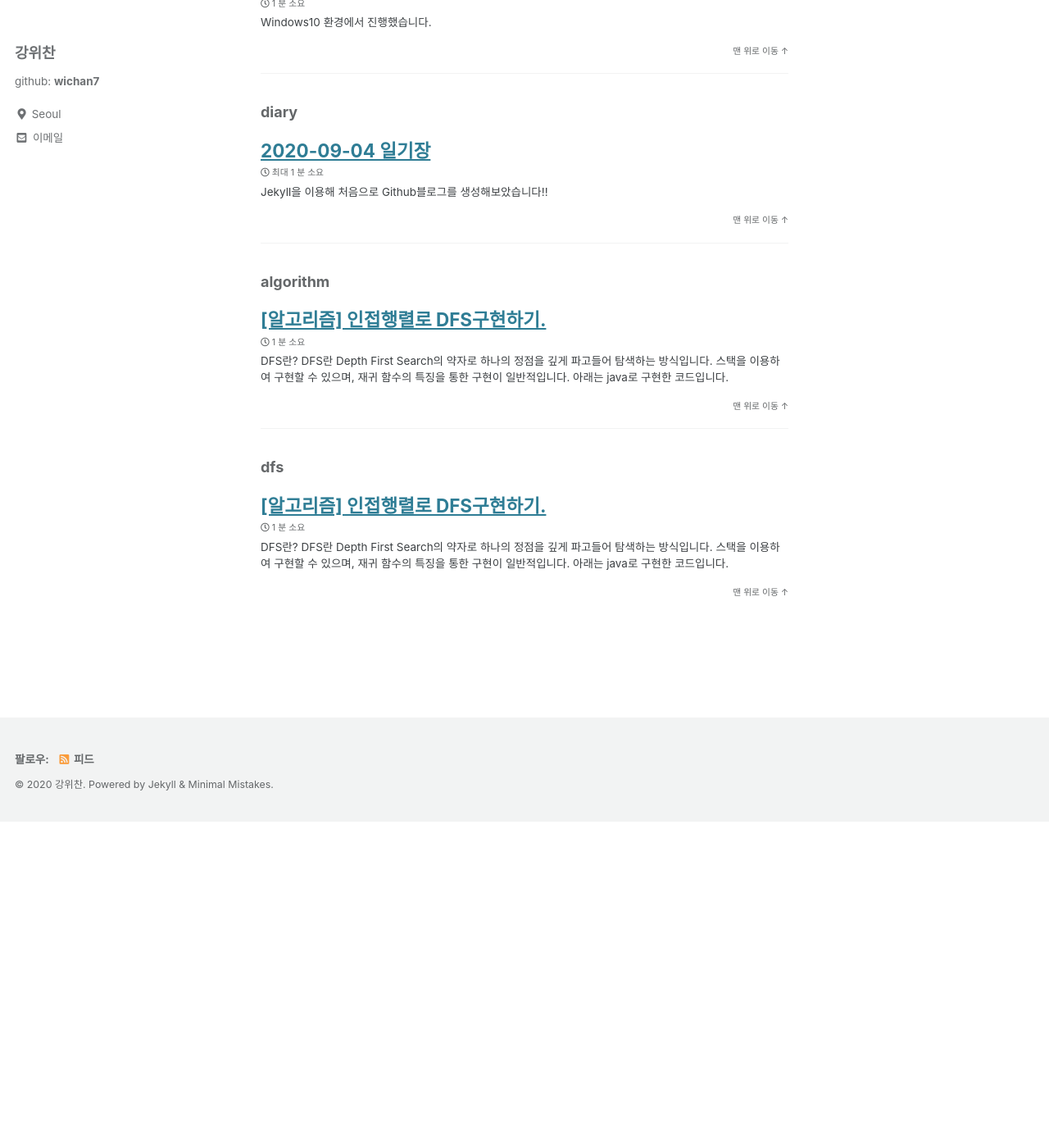
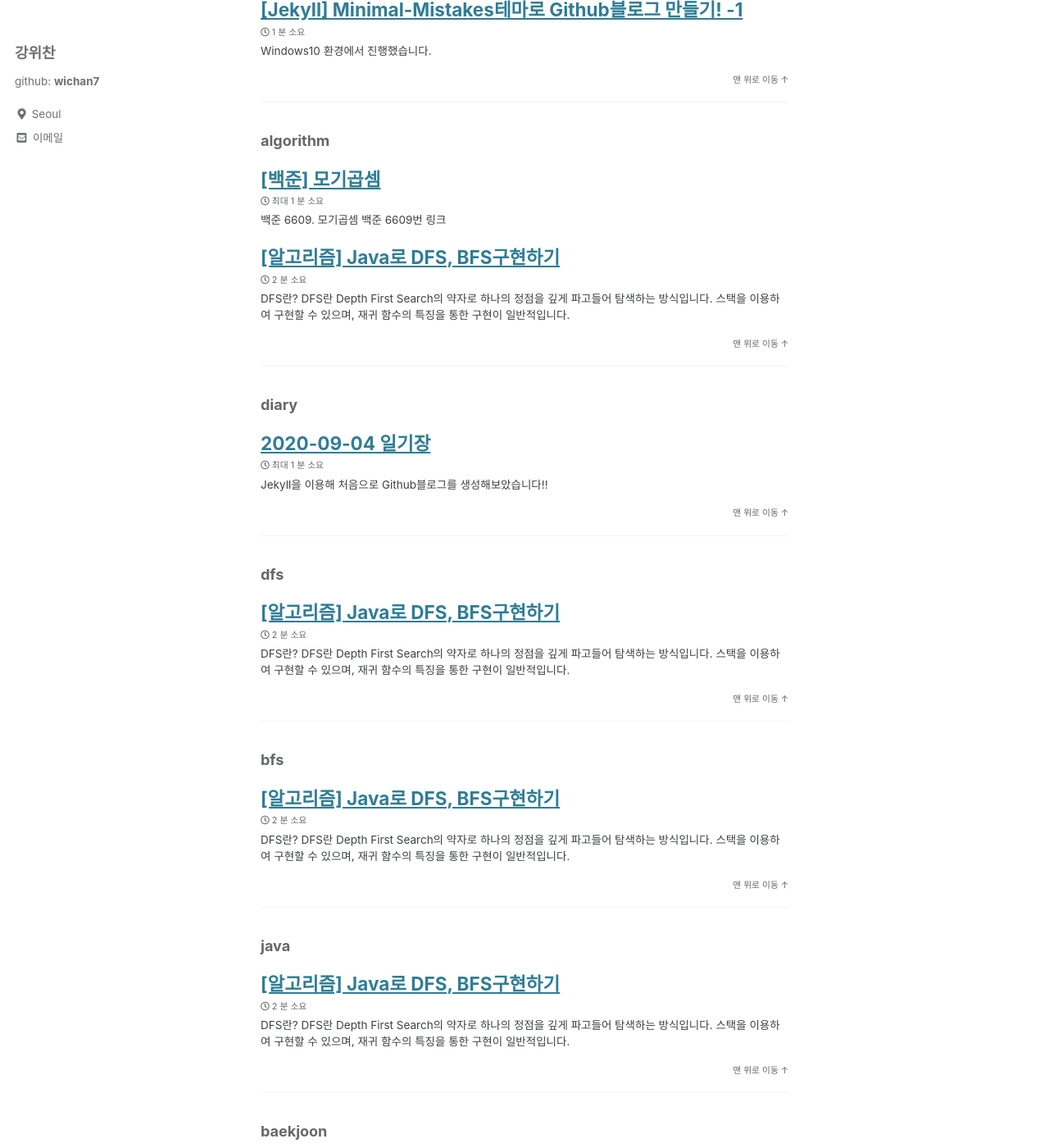
Before and after one commit to wichan7/wichan7.github.io, a Jekyll site: the page built from _pages/tag-archive.md, in a window 1280 px wide and 1400 px high, scrolled down 1013 px. Shown: the whole window at 82% size. Built offline with Jekyll 4.4.1, drawn with Linux system fonts in a browser that asks for light colours; cached includes are drawn as plain includes; before the commit the page ends 2015 px from its top, so only the background shows below that; some of the changed text lies outside the part shown.

Commit message:
기존 DFS 글에 BFS 추가, 모기곱셈 코드 작성

```diff
--- a/_posts/2020-09-06-algorithm-dfs-1.md
+++ b/_posts/2020-09-06-algorithm-dfsbfs-1.md
@@ -1,19 +1,28 @@
 ---
-title: "[알고리즘] 인접행렬로 DFS구현하기."
+title: "[알고리즘] Java로 DFS, BFS구현하기"
 categories:
   - algorithm
 tags:
   - algorithm
   - dfs
+  - bfs
+  - java
 toc: true
 ---
 # DFS란?
 DFS란 Depth First Search의 약자로 하나의 정점을 깊게 파고들어 탐색하는 방식입니다.
 스택을 이용하여 구현할 수 있으며, 재귀 함수의 특징을 통한 구현이 일반적입니다.
-아래는 java로 구현한 코드입니다.
+<br>
 
-# DFS 구현 전체 코드
+# BFS란?
+BFS란 Breadth First Search의 약자로 DFS처럼 하나의 경로를 깊게 탐색하지 않고 넓게 검사합니다.
+큐를 이용하여 구현할 수 있습니다.
+<br>
+
+# 구현 전체 코드 (Java)
 ~~~ java
+import java.util.LinkedList;
+import java.util.Queue;
 import java.util.Scanner;
 
 /* 인접행렬 그래프 클래스
@@ -39,6 +48,19 @@ class AdjGraph{
 		graph[y][x] = 1;
 	}
 
+	//단방향 간선 추가
+	public void addSingle(int x, int y) {
+		graph[x][y] = 1;
+	}
+
+
+	//visited 초기화
+	public void clear() {
+		for(int i=1; i<=nV; i++) {
+			hasVisited[i] = false;
+		}
+	}
+
 	//인접행렬 출력
 	public void print() {
 		System.out.println("= 인접행렬 출력 =");
@@ -57,8 +79,7 @@ class AdjGraph{
 
 		/*
 		 * i가 1부터 끝까지 돌며 자신과 연결된 정점을 찾음.
-		 * 정점을 찾았다면 잠시 함수를 멈추고
-		 * 다음 dfs(i)를 실행했다가 처리가 모두 완료되면 돌아옴.
+		 * 정점을 찾았다면 잠시 함수를 멈추고 다음 dfs(i)를 실행했다가 처리가 모두 완료되면 돌아옴.
 		 * 따라서 깊이우선탐색이 가능함.
 		 */
 		for(int i=1; i<=nV; i++) {
@@ -68,8 +89,32 @@ class AdjGraph{
 		}
 	}
 
+	//BFS Logic
+	public void bfs(int idx) {
+		Queue<Integer> queue = new LinkedList<>();
+
+		// queue에 시작 정점 추가.
+		queue.add(idx);
+		hasVisited[idx] = true;
+
+		while( !queue.isEmpty() ) {
+			// poll: pop하고 pop된 값 반환
+			idx = queue.poll();
+			System.out.print(idx + " ");
+
+			for(int i=1; i<=nV; i++) {
+				if (graph[idx][i] == 1 && hasVisited[i] == false) {
+					//queue에 인접 정점 삽입
+					queue.add(i);
+					//방문처리
+					hasVisited[i] = true;
+				}
+			}
+
+		}
+	}
+
 }
-
 
 // Main이 있는 클래스
 public class GraphViewer {
@@ -95,8 +140,14 @@ public class GraphViewer {
 		//인접행렬 프린트하기
 		graph.print();
 
-		System.out.print("정점 1부터 탐색한 결과: ");
+		//DFS로 출력
+		System.out.print("DFS로 정점 1부터 탐색한 결과: ");
 		graph.dfs(1);
+
+		//BFS로 출력. clear로 visited 초기화
+		graph.clear();
+		System.out.print("BFS로 정점 1부터 탐색한 결과: ");
+		graph.bfs(1);
 
 		sc.close();
 	}
@@ -107,7 +158,13 @@ public class GraphViewer {
 	}
 }
 ~~~
+<br>
 
+# 그래프 & 실행 결과
+{% raw %}
+![alt](/assets/images/algorithm/dfsbfs/graph.png)
+![alt](/assets/images/algorithm/dfsbfs/output.png)
+{% endraw %}
 
-
+<br><br>
 [Graph 그리는 사이트](https://csacademy.com/app/graph_editor/)
--- /dev/null
+++ b/_posts/2020-09-07-baekjoon-6609.md
@@ -0,0 +1,52 @@
+---
+title: "[백준] 모기곱셈"
+categories:
+  - baekjoon
+tags:
+  - algorithm
+  - baekjoon
+toc: true
+---
+
+# 백준 6609. 모기곱셈
+[백준 6609번 링크](https://www.acmicpc.net/problem/6609){: target="_blank"}
+
+~~~ java
+import java.io.BufferedReader;
+import java.io.IOException;
+import java.io.InputStreamReader;
+import java.util.StringTokenizer;
+
+public class Main {
+	public static void main(String[] args) throws IOException {
+		BufferedReader br = new BufferedReader(new InputStreamReader(System.in));
+
+		while (true) {
+			String str = br.readLine();
+
+			if (str == null)
+				return;
+
+			StringTokenizer st = new StringTokenizer(str, " ");
+
+			long    M = Long.parseLong(st.nextToken()), //모기의 수
+					Mp = M,		//저번 주의 모기 수
+					P = Long.parseLong(st.nextToken()), //번데기 수
+					L = Long.parseLong(st.nextToken()), //유충 수
+					E = Long.parseLong(st.nextToken()), //성충 모기가 낳는 알
+					R = Long.parseLong(st.nextToken()), //유충->번데기 몇번째 유충만 사는지
+					S = Long.parseLong(st.nextToken()), //번데기->성충 몇번째 번데기만 사는지
+					N = Long.parseLong(st.nextToken()); //몇 주가 지난 시점인지
+
+			for(int i=0; i<N; i++) {
+				Mp = M;
+				M = P / S;
+				P = L / R;
+				L = Mp * E;
+			}
+
+			System.out.println(M);
+		}
+	}
+}
+~~~
```
Also changed, not shown: assets/images/algorithm/dfsbfs/graph.png (added), assets/images/algorithm/dfsbfs/output.png (added).
